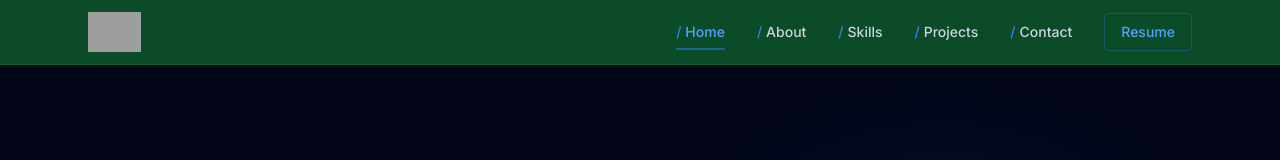
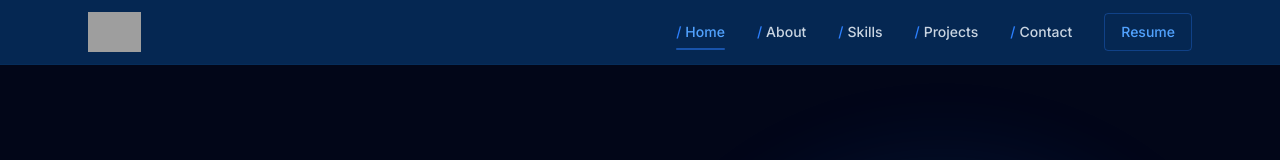
Before and after one commit to CDCODE02/MyWebDev-Portfolio, a React (Vite) app: page / in a window 1280 px wide. Shown: the top 160 px of the page. Built offline with nearby package versions, Linux system fonts and the light colour scheme; grey boxes are pictures that could not be loaded.

Commit message:
feat(Navbar): Update scrolled background color
Adjusts the navbar's scrolled background color from a green tint to a dark blue, enhancing visual consistency with the application's theme.

```diff
--- a/src/components/Navbar.tsx
+++ b/src/components/Navbar.tsx
@@ -54,7 +54,7 @@ export function Navbar() {
       <nav
         className={cn(
           'fixed top-0 w-full z-50 transition-all duration-300 backdrop-blur-md',
-          scrolled ? 'bg-slate-900/90 border-b border-slate-800 shadow-lg py-2' : 'bg-green-900/90 border-b border-green-800 py-3'
+          scrolled ? 'bg-slate-900/90 border-b border-slate-800 shadow-lg py-2' : 'bg-[#062c59]/90 border-b border-[#062c59] py-3'
         )}
       >
         <div className="container mx-auto px-6 max-w-6xl flex justify-between items-center">
```
